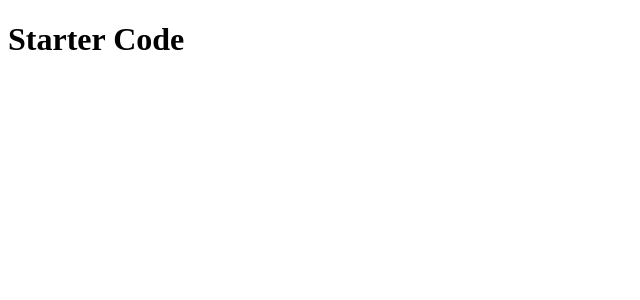
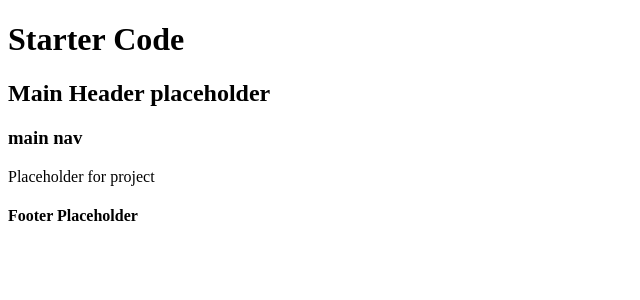
Before and after one commit to Terence-A/TerenceArseneaultPortfolio, a React (Create React App) app in the folder client/: page / in a window 1280 px wide. Shown: the top 300 px of the page, without its empty margins (0-640 px from the left). Built offline with nearby package versions, Linux system fonts and the light colour scheme.

Commit message:
added components with placeholders

```diff
--- a/client/src/App.js
+++ b/client/src/App.js
@@ -1,7 +1,16 @@
+import Footer from "./components/Footer";
+import Header from "./components/Header";
+import Navigation from "./components/Navigation";
+import Project from "./components/Project";
+
 function App() {
   return (
     <div>
       <h1>Starter Code</h1>
+      <Header />
+      <Navigation />
+      <Project />
+      <Footer />
     </div>
   );
 }
--- /dev/null
+++ b/client/src/components/Footer.js
@@ -0,0 +1,12 @@
+const Footer = () => {
+  return (
+    <footer>
+      <h4>Footer Placeholder</h4>
+    </footer>
+  );
+};
+
+export default Footer;
+<footer>
+  <h4>Footer Placeholder</h4>
+</footer>;
--- /dev/null
+++ b/client/src/components/Header.js
@@ -0,0 +1,9 @@
+const Header = () => {
+  return (
+    <header>
+      <h2>Main Header placeholder</h2>
+    </header>
+  );
+};
+
+export default Header;
--- /dev/null
+++ b/client/src/components/Navigation.js
@@ -0,0 +1,9 @@
+const Navigation = () => {
+  return (
+    <nav>
+      <h3>main nav</h3>
+    </nav>
+  );
+};
+
+export default Navigation;
--- /dev/null
+++ b/client/src/components/Project.js
@@ -0,0 +1,12 @@
+const Project = () => {
+  return (
+    <main>
+      <p>Placeholder for project</p>
+    </main>
+  );
+};
+
+export default Project;
+<main>
+  <p>Placeholder for project</p>
+</main>;
```
